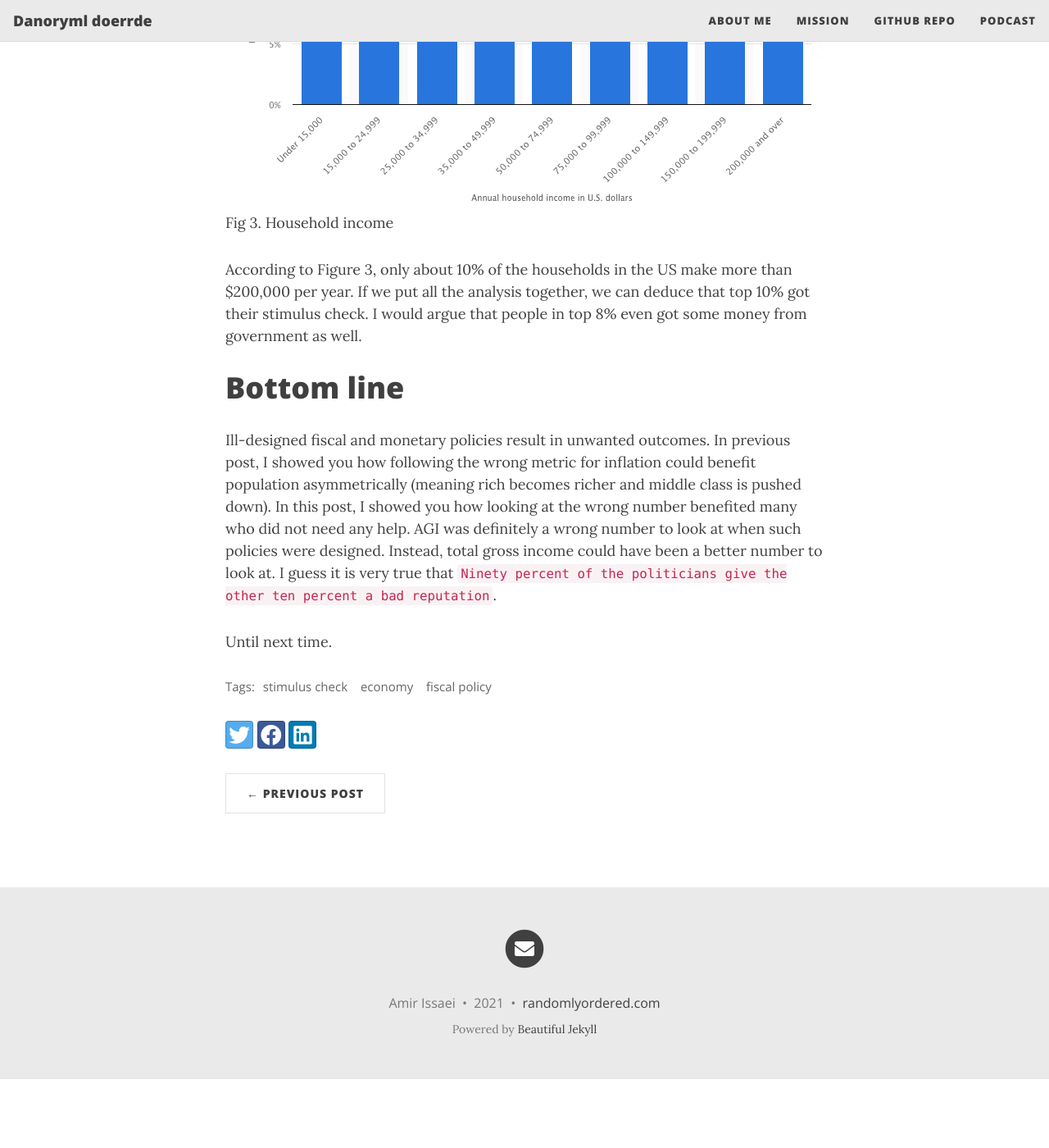
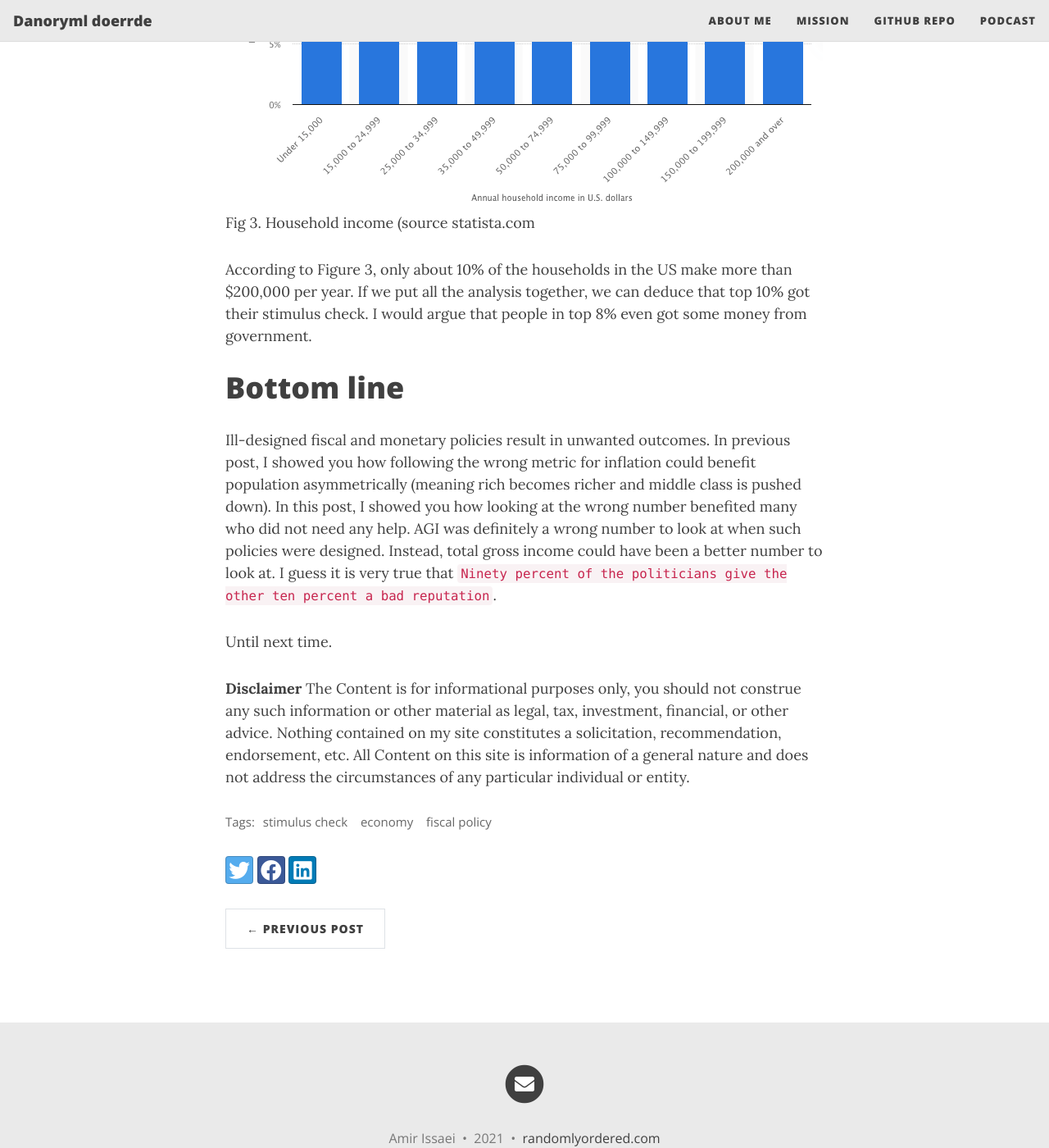
Before and after one commit to aissaei/randomlyordered.github.io, a Jekyll site: the page built from _posts/2021-03-19-Top-10-received-their-1400-stimulus-check-how-about-you.md, in a window 1280 px wide and 1400 px high, scrolled down 3661 px. Shown: the whole window at 82% size. Built offline with Jekyll 4.4.1, drawn with Linux system fonts in a browser that asks for light colours; nearby versions of some CDN libraries; comment, search, counter and statistics services are not loaded; before the commit the page ends 4977 px from its top, so only the background shows below that; some of the changed text lies outside the part shown.

Commit message:
new post - stimulus check

```diff
--- a/_posts/2021-03-19-Top-10-received-their-1400-stimulus-check-how-about-you.md
+++ b/_posts/2021-03-19-Top-10-received-their-1400-stimulus-check-how-about-you.md
@@ -17,14 +17,14 @@
 # What is gross income?
 Again quick Google search: your gross income is the amount of money you earn before anything is taken out for taxes or other deductions. For example, even though your monthly salary might be $3,500, you might only receive a check for $2,500. In that case, your net income would be $2,500, but your gross income is $3,500.
 
-{% include image.html url="/assets/img/gross-income.png" description="Fig 1. Form 1040 (gross income)" %}
+{% include image.html url="/assets/img/gross-income.png" description="Fig 1. Form 1040 (gross income, source IRS)" %}
 
 Gross income is pretty much all the wages, money, bonuses, capital gains, IRA distribution, etc. you receive/earn in a year. There are many different ways to earn money such as W-2, self-employed and business.
 
 # Specific deductions
 People, especially rich people, use all possible tax deductions and credits to save their wealth. Rich people have many backdoors (they also have money to hire great CPAs) to do so. I will get to techniques they use to ditch tax system in future posts. Let's look at the possible deductions that reduces the AGI.
 
-{% include image.html url="/assets/img/adjustment.png" description="Fig 2. Schedule 1" %}
+{% include image.html url="/assets/img/adjustment.png" description="Fig 2. Schedule 1 (source IRS)" %}
 
 As it is obvious on Fig 3, there are many ways to reduce your AGI.
 0. Student interest rate
@@ -48,9 +48,9 @@
 Of course, I only used a very simple case here to prove my point. Things get even worse if we include other adjustment into the equations. Things like adjustments for the health saving account ($7100 per year) or Self-employed SEP (up to $57,000 adjustment).
 
 # Income distribution
-{% include image.html url="/assets/img/income-distribution.png" description="Fig 3. Household income" %}
+{% include image.html url="/assets/img/income-distribution.png" description="Fig 3. Household income (source statista.com" %}
 
-According to Figure 3, only about 10% of the households in the US make more than $200,000 per year. If we put all the analysis together, we can deduce that top 10% got their stimulus check. I would argue that people in top 8% even got some money from government as well.
+According to Figure 3, only about 10% of the households in the US make more than $200,000 per year. If we put all the analysis together, we can deduce that top 10% got their stimulus check. I would argue that people in top 8% even got some money from government.
 
 
 # Bottom line
@@ -58,3 +58,6 @@
 Ill-designed fiscal and monetary policies result in unwanted outcomes. In previous post, I showed you how following the wrong metric for inflation could benefit population asymmetrically (meaning rich becomes richer and middle class is pushed down). In this post, I showed you how looking at the wrong number benefited many who did not need any help. AGI was definitely a wrong number to look at when such policies were designed. Instead, total gross income could have been a better number to look at. I guess it is very true that `Ninety percent of the politicians give the other ten percent a bad reputation`.
 
 Until next time.
+
+**Disclaimer**
+The Content is for informational purposes only, you should not construe any such information or other material as legal, tax, investment, financial, or other advice. Nothing contained on my site constitutes a solicitation, recommendation, endorsement, etc. All Content on this site is information of a general nature and does not address the circumstances of any particular individual or entity.
```
